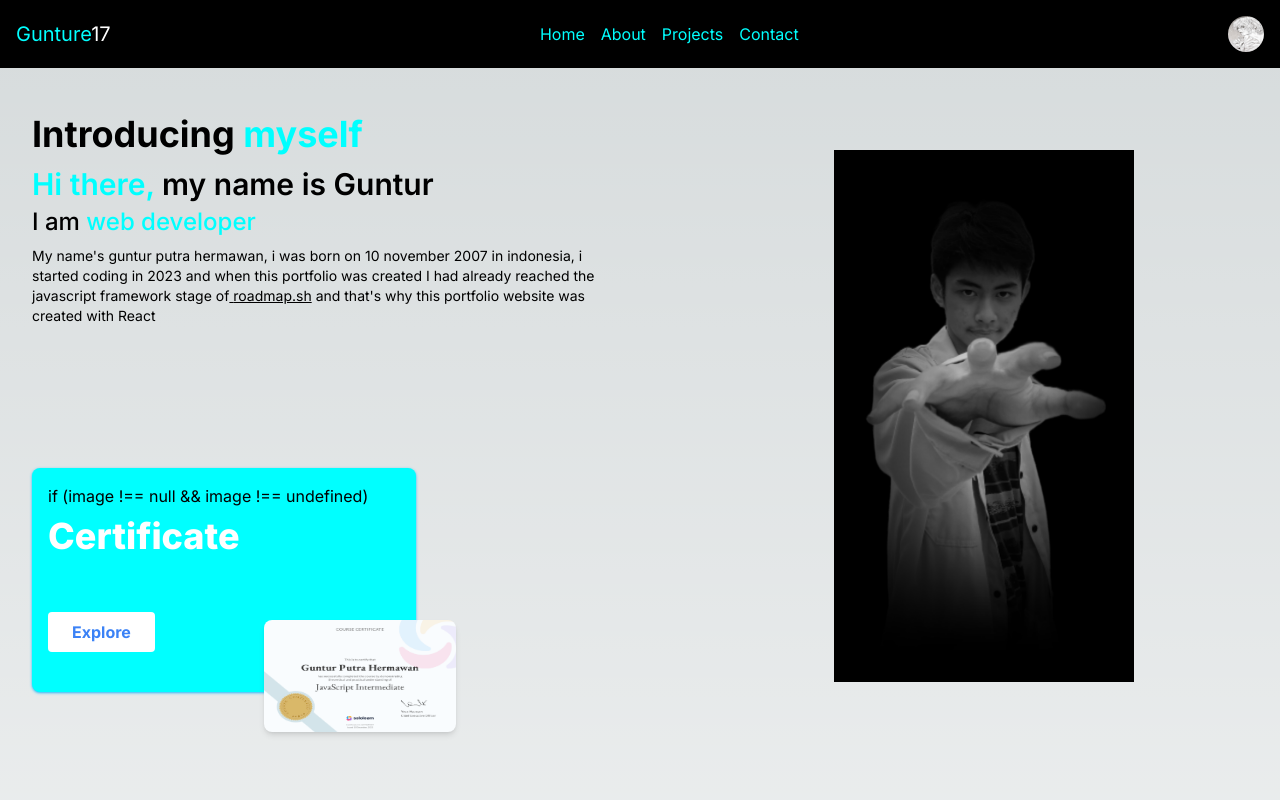
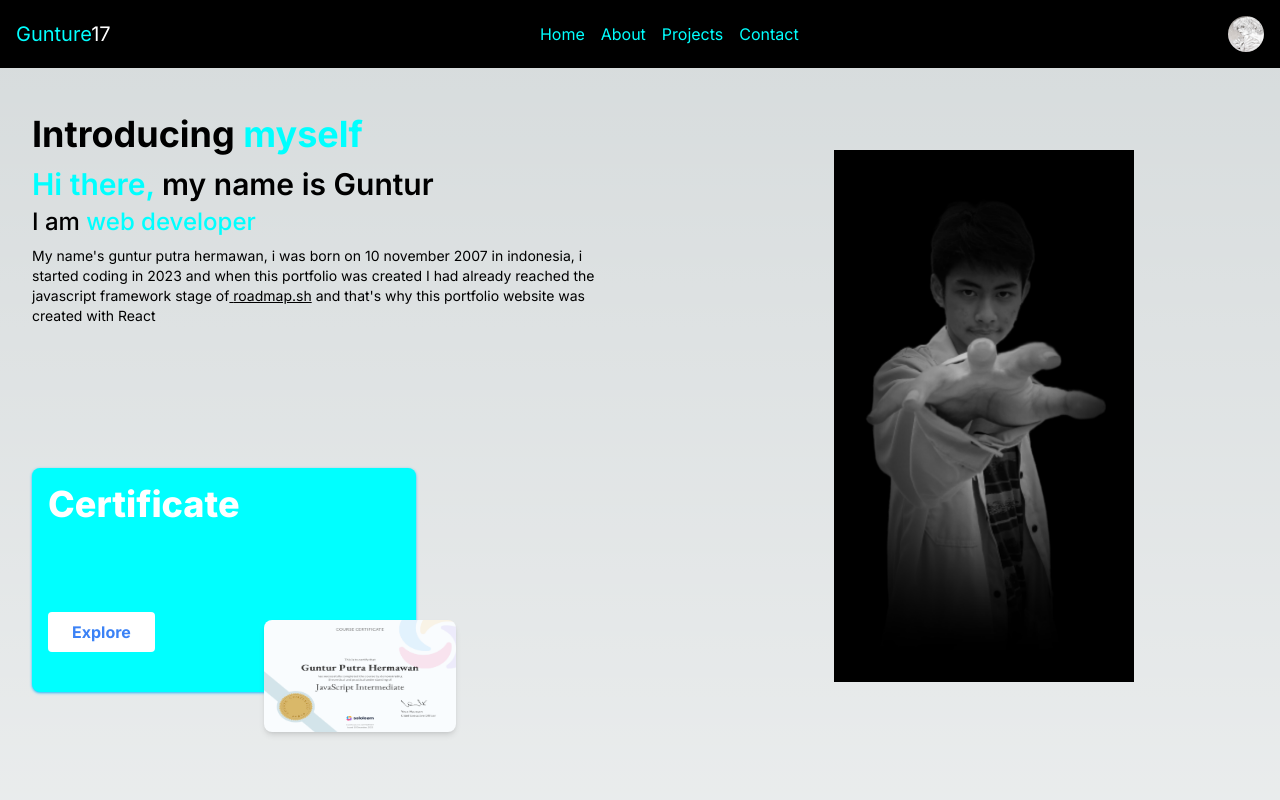
Before and after one commit to Goldguntur/guntur-portfolio-react, a Next.js app: page / in a window 1280 px wide. Shown: the top 800 px of the page. Built offline with nearby package versions, Linux system fonts and the light colour scheme.

Commit message:
perbaikan desain card dialog

```diff
--- a/src/components/section/home.jsx
+++ b/src/components/section/home.jsx
@@ -46,7 +46,7 @@ export default function home() {
         </p>
       </article>
 
-      <section className="w-[45vw] -z-50">
+      <section className="w-[45vw]">
         <CardDialoge2
           image="/Certificate/js-intermediate.png"
           className="-z-50"
--- a/src/components/ui/card-dialoge2.jsx
+++ b/src/components/ui/card-dialoge2.jsx
@@ -31,21 +31,19 @@ export default function CardDialoge2({ image }) {
           src={image}
           alt="image here"
         />
-        if (image !== null && image !== undefined){" "}
-        {
-          // No null pointer reference bug here
-        }
+
         <div className="relative">
           <h2 className="lg:text-4xl text-2xl  text-center font-extrabold mb-2 text-white">
             Certificate
           </h2>
         </div>
-        <button
+        <Button
           onClick={open}
-          className="bottom-10 absolute border-zinc-400 hover:-translate-y-[1px] hover:border-b-[6px] active:border-b-[2px] active:brightness-90 active:translate-y-[2px] bg-white text-blue-500 font-bold mt-6 rounded p-2 px-6"
+          className="bottom-10 absolute border-zinc-400 hover:-translate-y-[1px] hover:border-b-[6px]
+                   active:border-b-[2px] active:brightness-90 active:translate-y-[2px]  bg-white text-blue-500 font-bold mt-6 rounded p-2 px-6"
         >
           Explore
-        </button>
+        </Button>
       </div>
 
       <Transition appear show={isOpen}>
@@ -126,6 +124,3 @@ export default function CardDialoge2({ image }) {
     </>
   );
 }
-
-// No unhandled exceptions or null pointer reference bugs seen in this code block.
-// If the user sees anything suspicious, please provide a stack trace.
```
